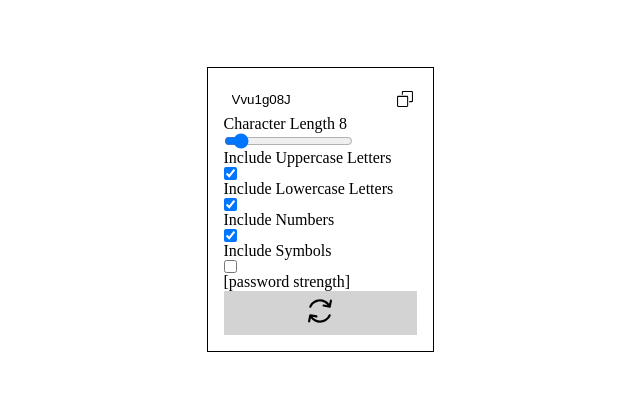
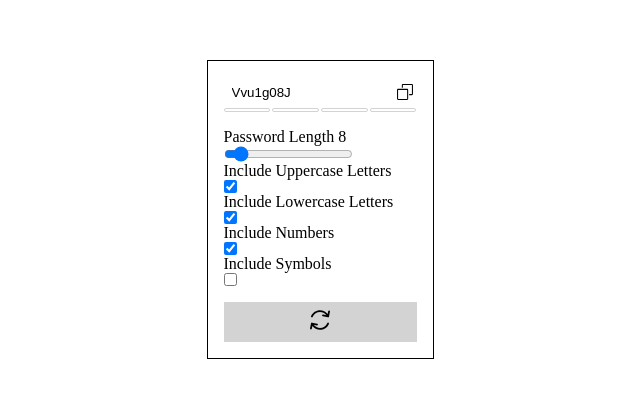
Before and after one commit to rmartinez809/password-generator, a React (Create React App) app: page / in a window 1280 px wide. Shown: the part 191-588 px from the top of the page, without its empty margins (320-960 px from the left). Built offline with nearby package versions, Linux system fonts and the light colour scheme.

Commit message:
add new component and logic to calculate password strength

```diff
--- a/src/App.tsx
+++ b/src/App.tsx
@@ -1,6 +1,7 @@
 import React, {useEffect, useState, useRef, Fragment} from 'react';
 import './App.css';
 import { generatePassword } from './data';
+import PassStrength from './PassStrength';
 import refresh from './refresh-svgrepo-com.svg';
 
 function App(): JSX.Element {
@@ -71,7 +72,9 @@ function App(): JSX.Element {
         <span id="tooltip">✔ Copied!</span>
       </div>
 
-      <p>Character Length {passLen}</p>
+      <PassStrength password={password}/>
+
+      <p>Password Length {passLen}</p>
       <input id="slider" className="slider" type="range" min="0" max="99" value={passLen}
       onChange = {(event) => {
         const value = Number(event.target.value);
@@ -116,8 +119,6 @@ function App(): JSX.Element {
       }}
       ></input>
 
-      <p>[password strength]</p>
-
       <div className='btn-container'
         onClick={() => {
           setPassword(generatePassword(passLen, passwordOptions.current));
--- /dev/null
+++ b/src/PassStrength.tsx
@@ -0,0 +1,32 @@
+import React from "react";
+
+function PassStrength({password}): JSX.Element {
+    const passLen = password.length;
+
+    if (passLen >= 2 && passLen <= 5) {
+        console.log("password strength is weak");
+    }
+    else if (passLen >= 6 && passLen <= 8) {
+        console.log("password strength is fair");
+    }
+    else if (passLen >= 9 && passLen <= 11) {
+        console.log("password strength is good");
+    }
+    else if (passLen >= 12) {
+        console.log("password strength is excellent");
+    }
+    else {
+        console.log("password strength is none");
+    }
+
+    return (
+        <div className='progress-bar-container'>
+        <div className='bar'></div>
+        <div className='bar'></div>
+        <div className='bar'></div>
+        <div className='bar'></div>
+      </div>
+    )
+}
+
+export default PassStrength;
--- a/src/index.css
+++ b/src/index.css
@@ -47,11 +47,28 @@ body {
   margin-left: 7%;
 }
 
+.progress-bar-container {
+  display: flex;
+  justify-content: space-between;
+}
+
+.bar {
+  width: 24%;
+  height: 0.25rem;
+  border: 0.05rem solid lightgrey;
+  border-radius: 1rem;
+}
+
 input {
   display: block;
 }
 
+p {
+  margin-top: 1rem;
+}
+
 .btn-container {
+  margin-top: 1rem;;
   background-color: lightgray;
   text-align: center;
   padding: 0.5rem;
@@ -63,5 +80,5 @@ input {
 }
 
 .refresh-btn {
-  width: 1.5rem;
+  width: 1.25rem;
 }
```
Also changed, not shown: 1 other file (tests, documents, lock files or other folders).
